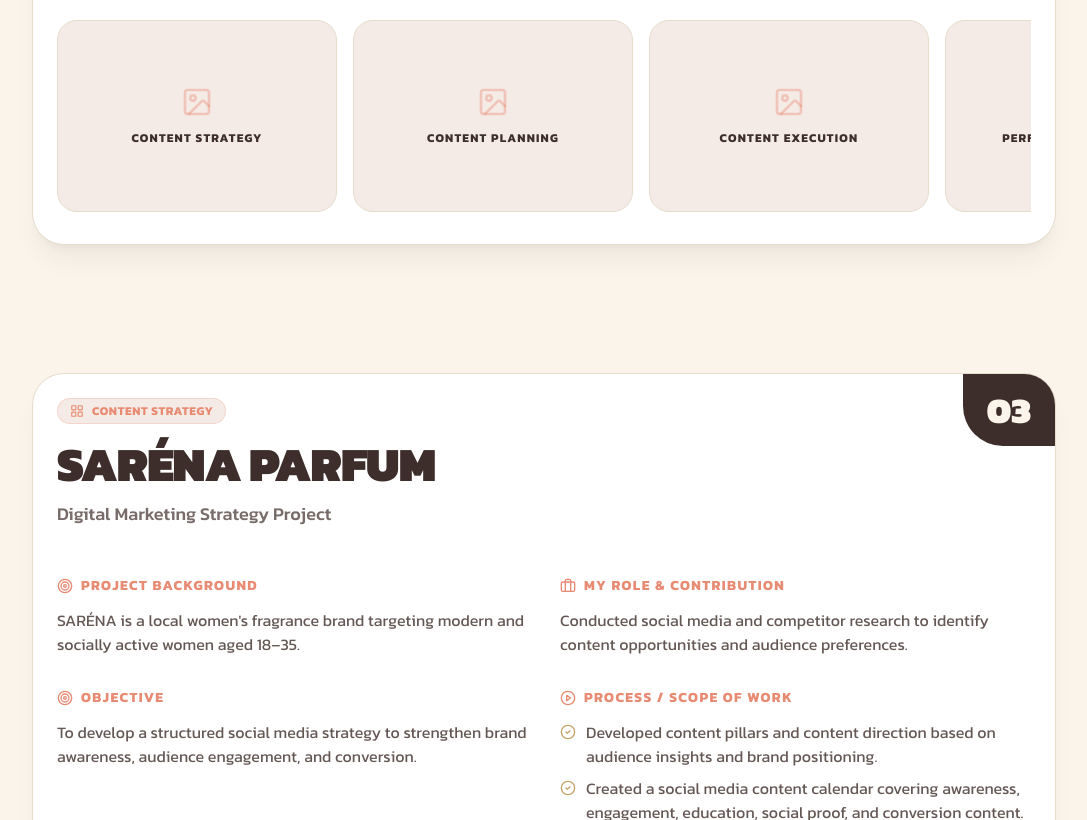
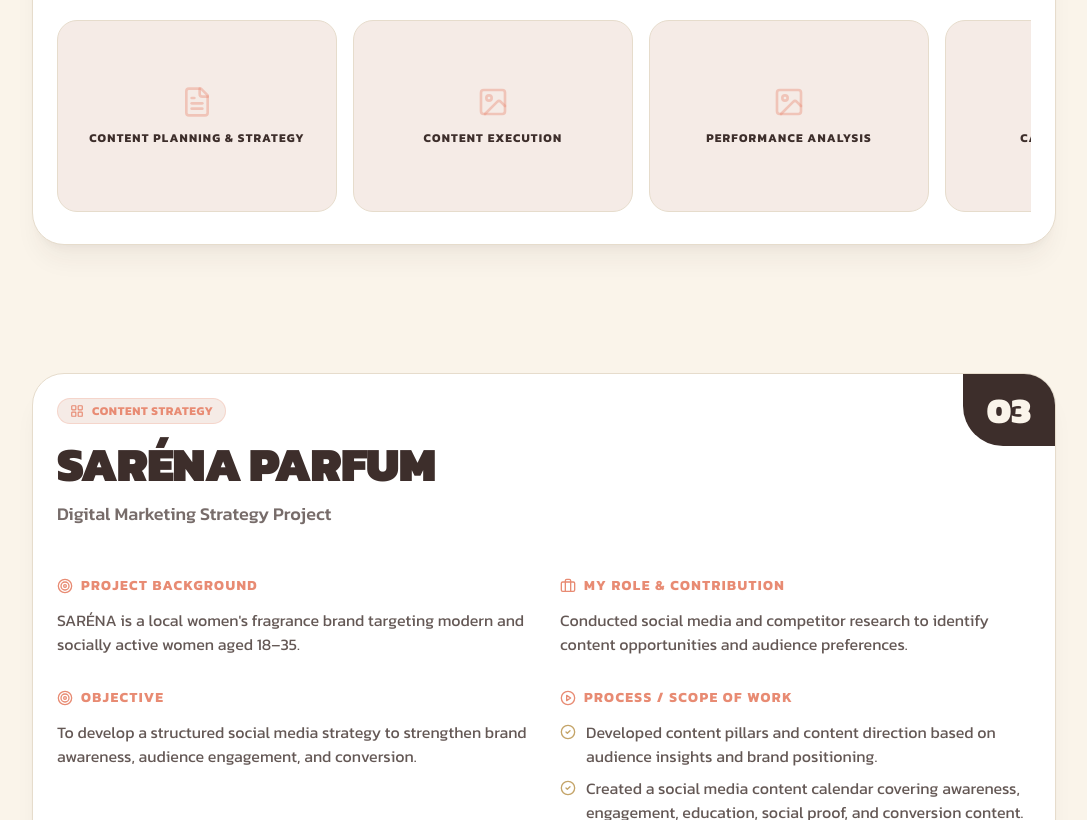
Before and after one commit to Braneee/portofolio-ardhia, a Next.js app: page /projects in a window 1280 px wide. Shown: the part 2620-3440 px from the top of the page, without its empty margins (96-1183 px from the left). Built offline with nearby package versions, Linux system fonts and the light colour scheme.

Commit message:
feat: merge Content Strategy and Planning into a single PDF for Omah Daster Eva

```diff
--- a/src/data/projects.ts
+++ b/src/data/projects.ts
@@ -56,8 +56,7 @@ export const projectsData: Project[] = [
       ]
     },
     evidence: [
-      { title: "Content Strategy", type: "gallery", url: "#" },
-      { title: "Content Planning", type: "gallery", url: "#" },
+      { title: "Content Planning & Strategy", type: "pdf", url: "#" },
       { title: "Content Execution", type: "gallery", url: "#" },
       { title: "Performance Analysis", type: "gallery", url: "#" },
       { title: "Campaign Results", type: "gallery", url: "#" }
```
